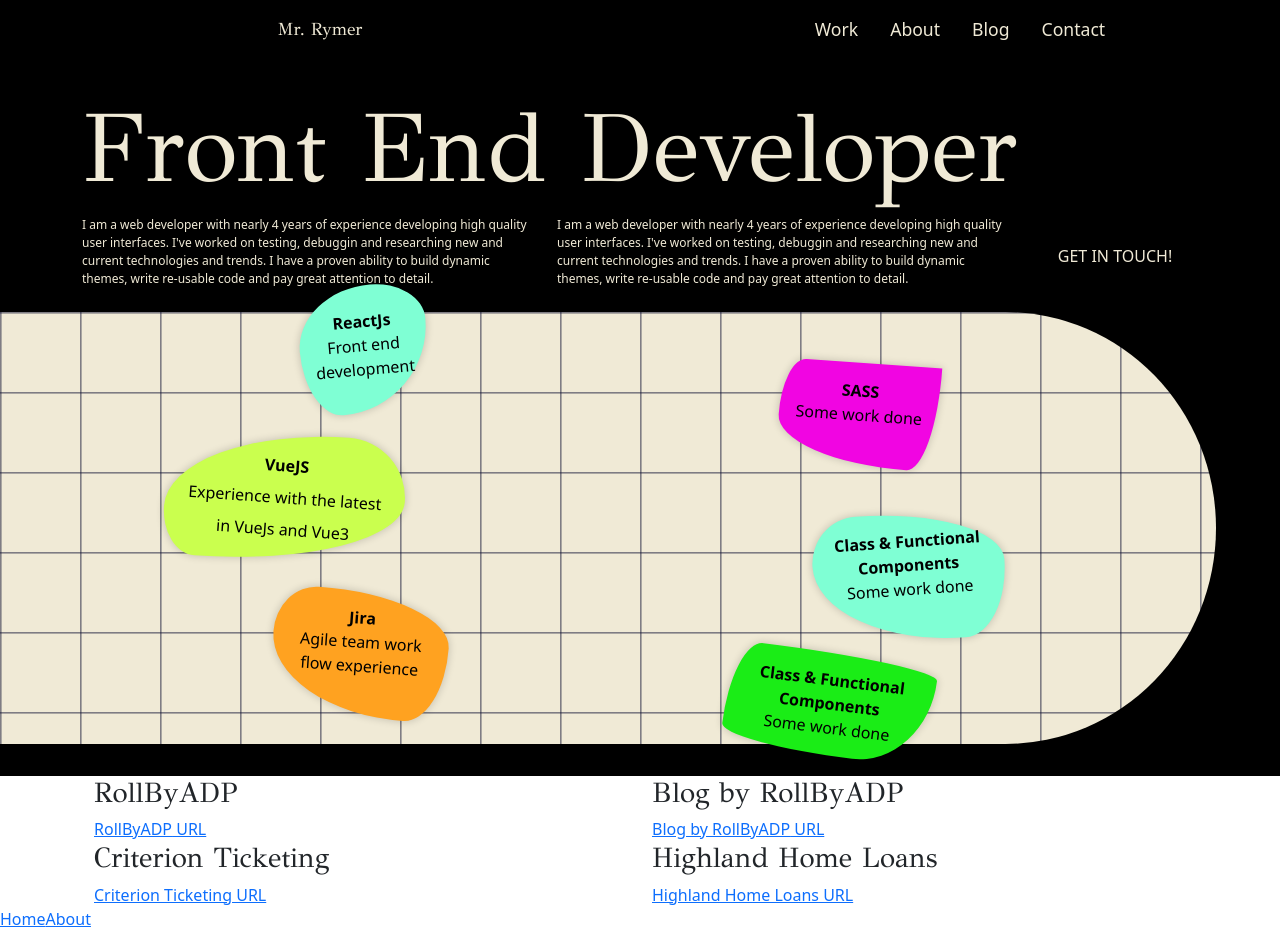
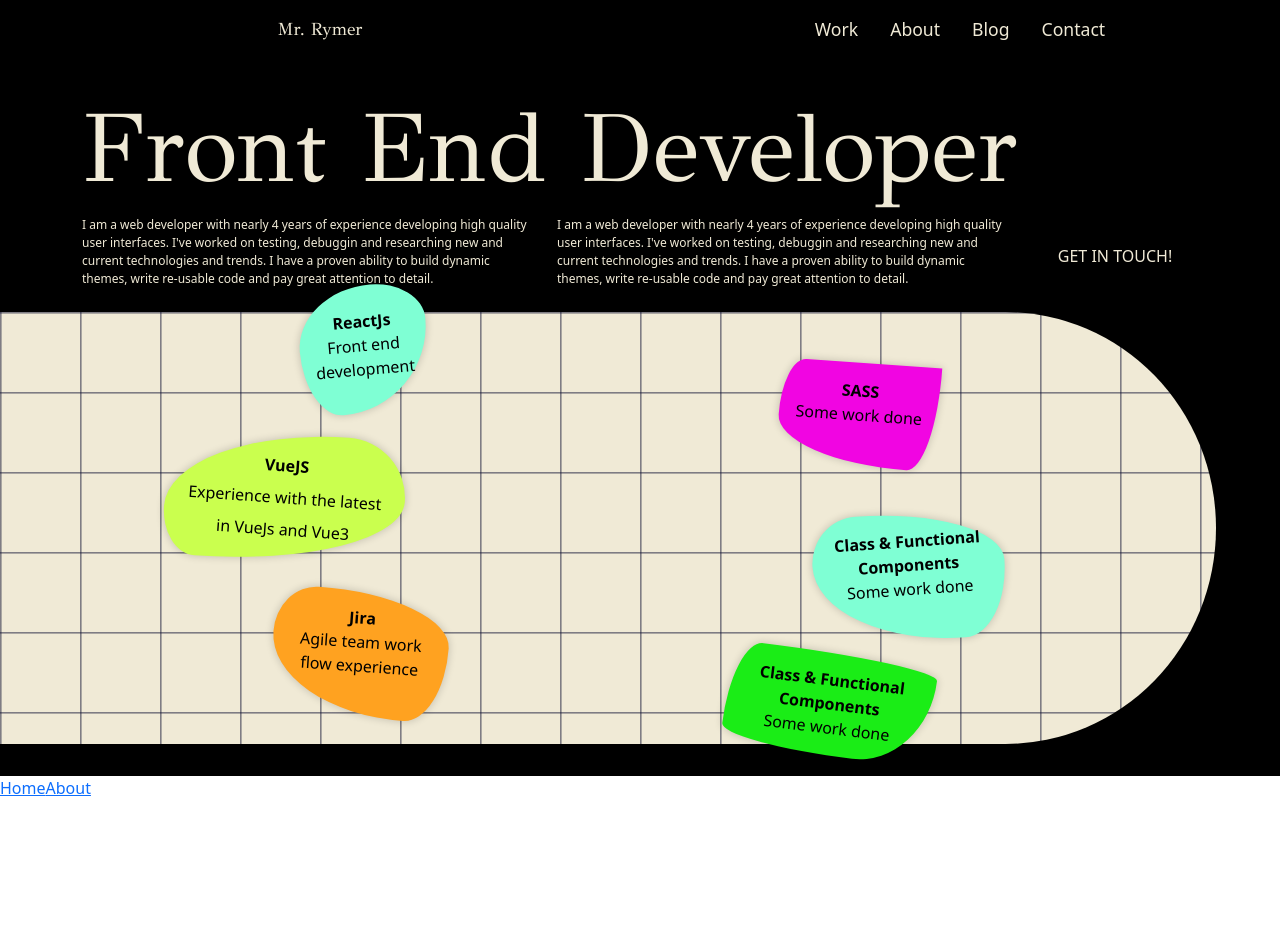
Before and after one commit to Helvin159/PORTFOLIO-2022, a React (Create React App) app: page / in a window 1280 px wide. After the commit the page ends 800 px from the top, so only its background shows below. Built offline with nearby package versions, Linux system fonts and the light colour scheme.

Commit message:
updates home route

```diff
--- a/src/routes/Home/Home.jsx
+++ b/src/routes/Home/Home.jsx
@@ -1,13 +1,11 @@
-import React from 'react'
+import React, { Fragment } from 'react'
 import Hero from '../../components/Hero'
-import Projects from '../../components/Projects'
 
 const Home = ({ props }) => {
 	return (
-		<div>
+		<Fragment>
 			<Hero props={props} />
-			<Projects props={props} />
-		</div>
+		</Fragment>
 	)
 }
 
```
